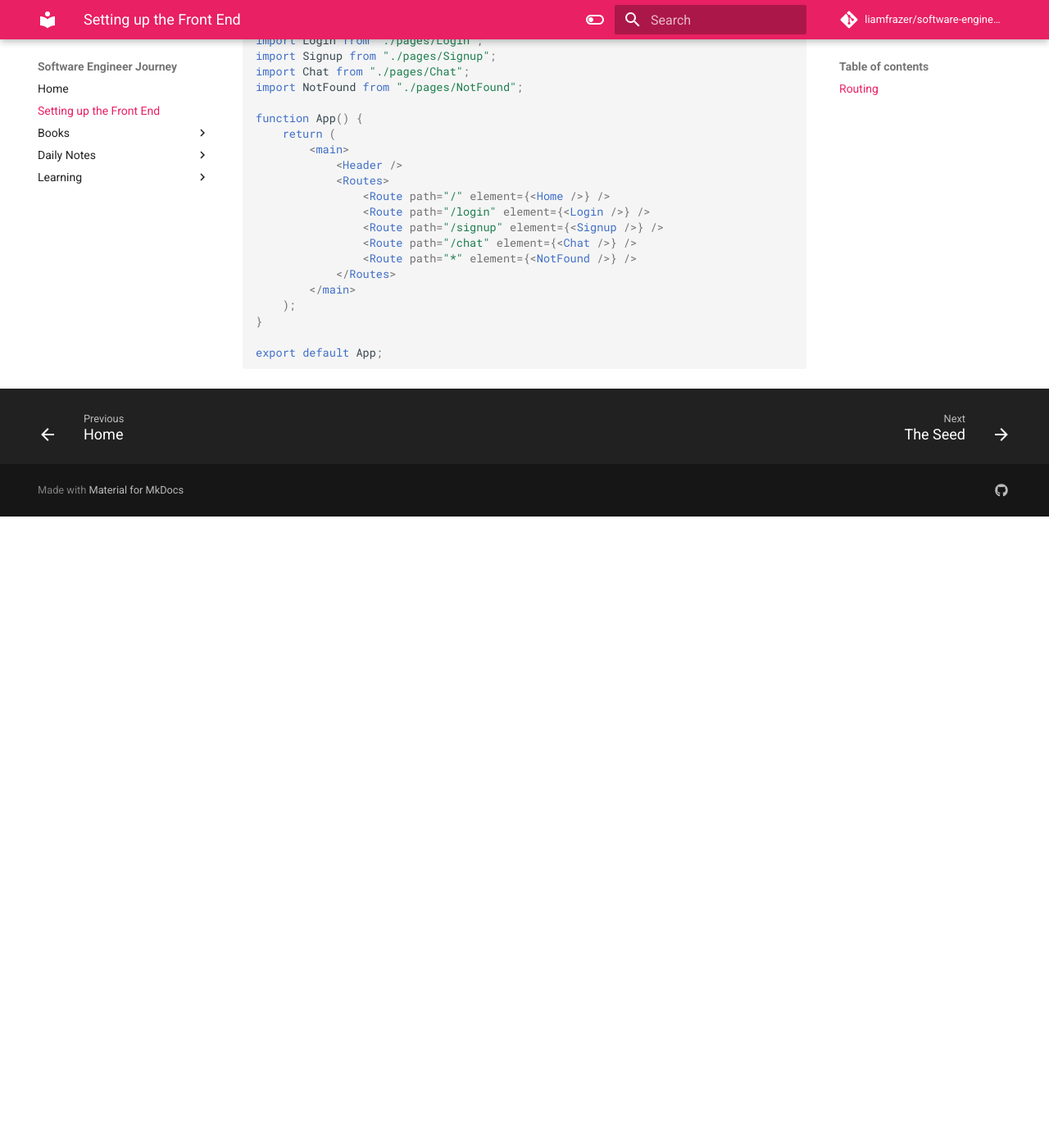
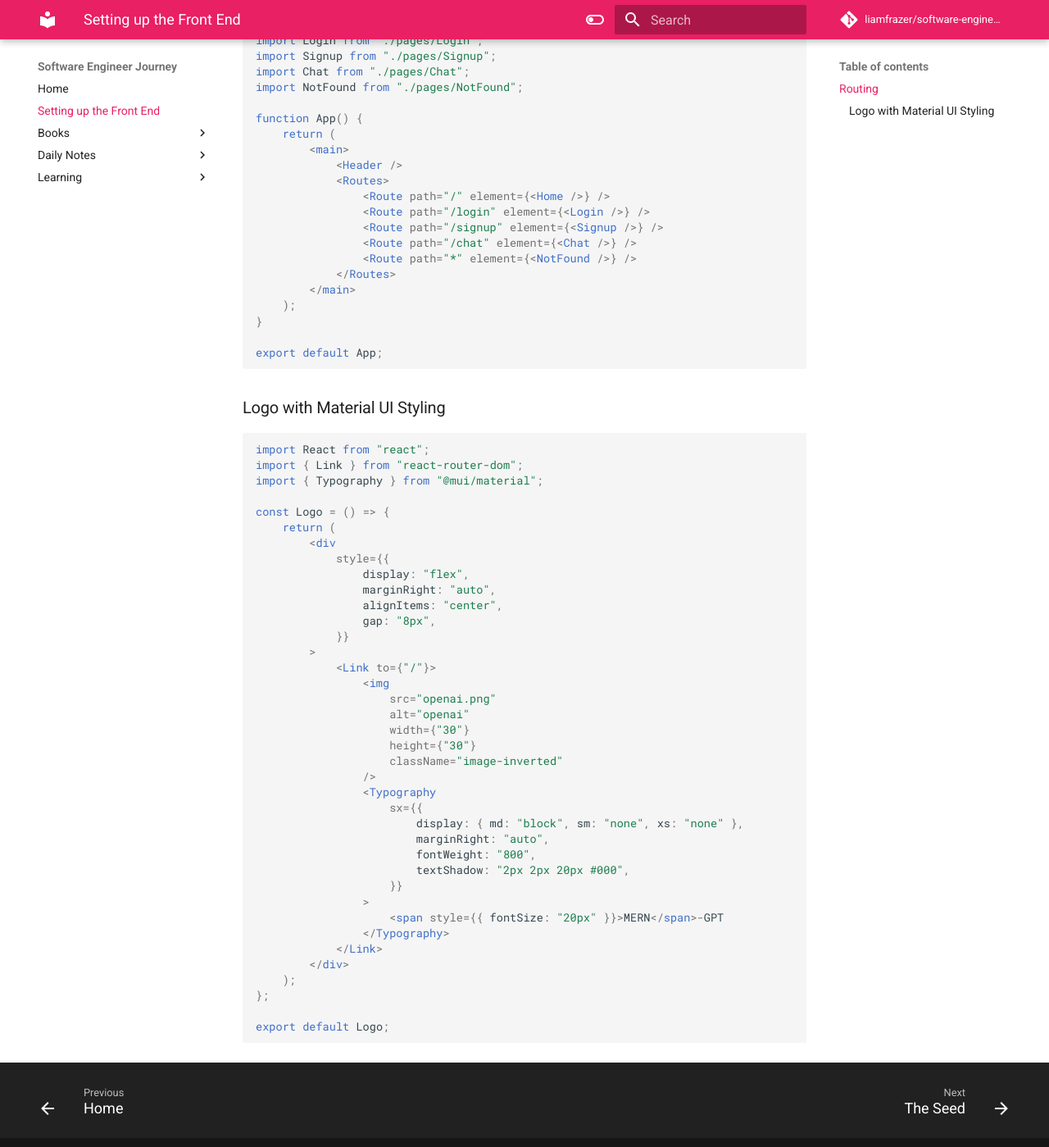
Before and after one commit to liamfrazer/software-engineer-journey, an MkDocs documentation site: the page built from docs/Setting up the Front End.md, in a window 1280 px wide and 1400 px high, scrolled down 813 px. Shown: the whole window at 82% size. Built offline with MkDocs 1.6.1 and Material for MkDocs 9.7.7, drawn with Linux system fonts in a browser that asks for light colours; comment, search, counter and statistics services are not loaded; before the commit the page ends 1443 px from its top, so only the background shows below that.

Commit message:
vault backup: 2023-12-30 16:05:41

````diff
--- a/docs/Setting up the Front End.md
+++ b/docs/Setting up the Front End.md
@@ -64,3 +64,47 @@ function App() {
 
 export default App;
 ```
+
+### Logo with Material UI Styling
+
+```jsx
+import React from "react";
+import { Link } from "react-router-dom";
+import { Typography } from "@mui/material";
+
+const Logo = () => {
+	return (
+		<div
+			style={{
+				display: "flex",
+				marginRight: "auto",
+				alignItems: "center",
+				gap: "8px",
+			}}
+		>
+			<Link to={"/"}>
+				<img
+					src="openai.png"
+					alt="openai"
+					width={"30"}
+					height={"30"}
+					className="image-inverted"
+				/>
+				<Typography
+					sx={{
+						display: { md: "block", sm: "none", xs: "none" },
+						marginRight: "auto",
+						fontWeight: "800",
+						textShadow: "2px 2px 20px #000",
+					}}
+				>
+					<span style={{ fontSize: "20px" }}>MERN</span>-GPT
+				</Typography>
+			</Link>
+		</div>
+	);
+};
+
+export default Logo;
+
+```
````
